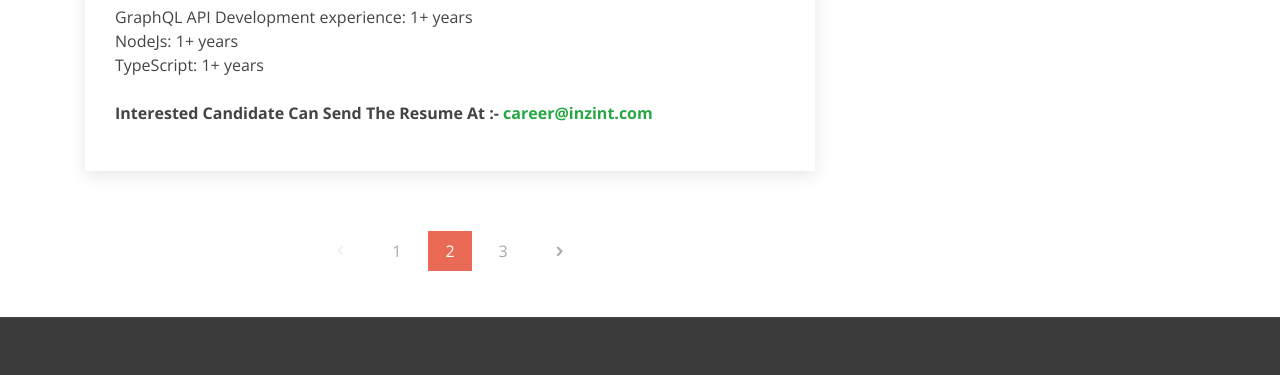
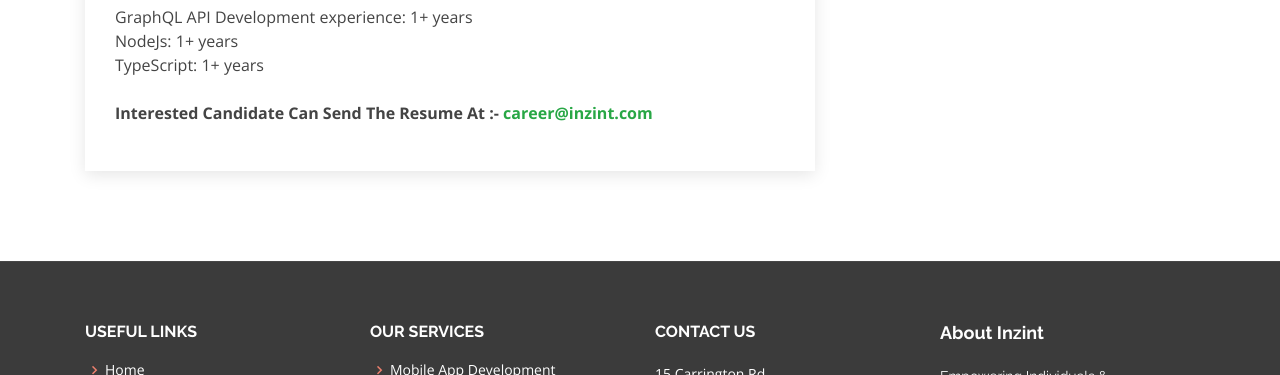
Before and after one commit to thejaigoyal/inzint, a plain HTML site: page career-single.html in a window 1280 px wide. Shown: the part 1991-2366 px from the top of the page. Drawn offline with nearby package versions, Linux system fonts and the light colour scheme.

```diff
--- a/career-single.html
+++ b/career-single.html
@@ -256,7 +256,7 @@
 
 
 
-                        <div class="blog-pagination">
+                        <!-- <div class="blog-pagination">
                             <ul class="justify-content-center">
                                 <li class="disabled"><i class="icofont-rounded-left"></i></li>
                                 <li><a href="#">1</a></li>
@@ -264,7 +264,7 @@
                                 <li><a href="#">3</a></li>
                                 <li><a href="#"><i class="icofont-rounded-right"></i></a></li>
                             </ul>
-                        </div>
+                        </div> -->
 
                     </div><!-- End blog entries list -->
 
```
Also changed, not shown: careers.html (+2 -2 lines), index.html (+0 -1 lines).
